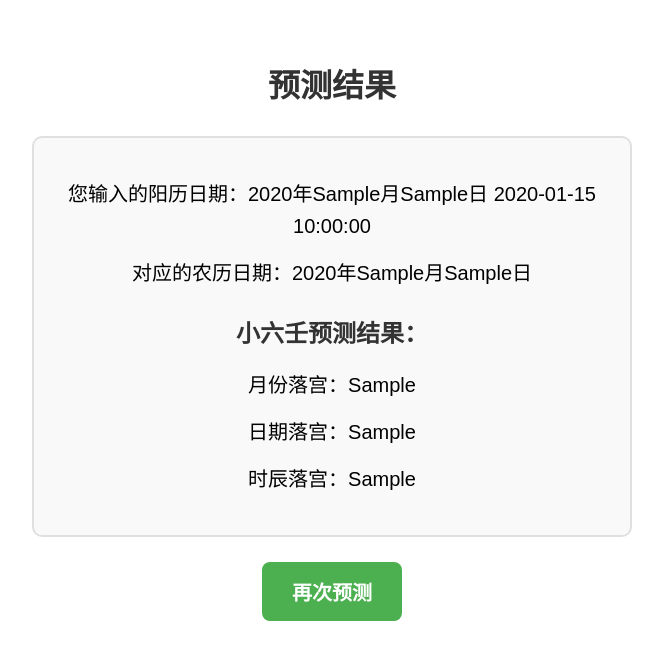
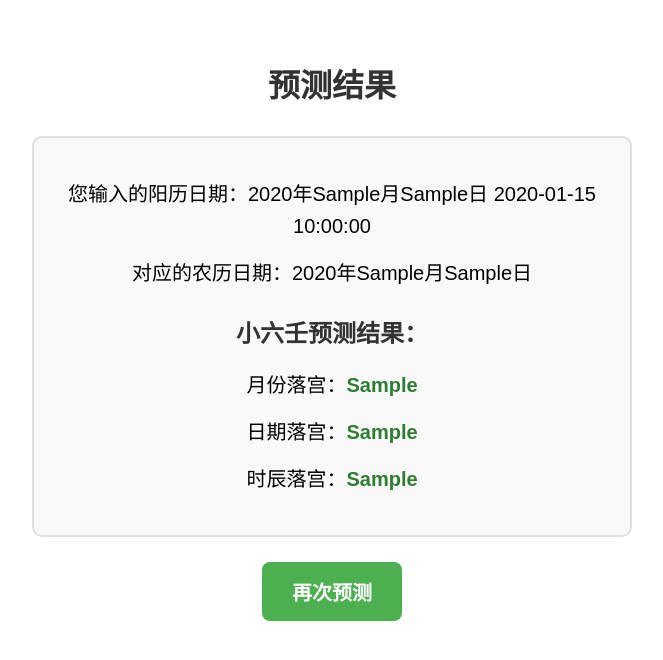
Before and after one commit to sabrinawang0118/xiaoliuren, a Flask app: template templates/result.html in a window 1280 px wide. Shown: the part 90-750 px from the top of the page, without its empty margins (308-971 px from the left). Run offline with Flask 3, Linux system fonts and the light colour scheme; the template is opened without the code that fills it: most values are stand-ins (such as "Sample title", 1, 10 or a date in 2020).

Commit message:
Add color coding for predictions and update title - 添加预测结果颜色标识和更新标题

```diff
--- a/static/style.css
+++ b/static/style.css
@@ -94,3 +94,13 @@ select option {
     font-size: 16px;
     padding: 5px;
 }
+
+.good-result {
+    color: #2e7d32;
+    font-weight: bold;
+}
+
+.bad-result {
+    color: #d32f2f;
+    font-weight: bold;
+}
--- a/templates/index.html
+++ b/templates/index.html
@@ -7,7 +7,7 @@
 </head>
 <body>
     <div class="container">
-        <h1>请输入日期和时间</h1>
+        <h1>小六壬预测 - 请输入年份，日期和时间</h1>
         <form action="/predict" method="post">
             <label for="year">年份：</label>
             <select id="year" name="year" required>
--- a/templates/result.html
+++ b/templates/result.html
@@ -12,9 +12,9 @@
             <p>您输入的阳历日期：{{ solar_year }}年{{ solar_month }}月{{ solar_day }}日 {{ time_str }}</p>
             <p>对应的农历日期：{{ lunar_year }}年{{ lunar_month }}月{{ lunar_day }}日</p>
             <h2>小六壬预测结果：</h2>
-            <p>月份落宫：{{ month_position }}</p>
-            <p>日期落宫：{{ day_position }}</p>
-            <p>时辰落宫：{{ hour_position }}</p>
+            <p>月份落宫：<span class="{% if month_position in ['留连', '赤口', '空亡'] %}bad-result{% else %}good-result{% endif %}">{{ month_position }}</span></p>
+            <p>日期落宫：<span class="{% if day_position in ['留连', '赤口', '空亡'] %}bad-result{% else %}good-result{% endif %}">{{ day_position }}</span></p>
+            <p>时辰落宫：<span class="{% if hour_position in ['留连', '赤口', '空亡'] %}bad-result{% else %}good-result{% endif %}">{{ hour_position }}</span></p>
         </div>
         <a href="/" class="button">再次预测</a>
     </div>
```
